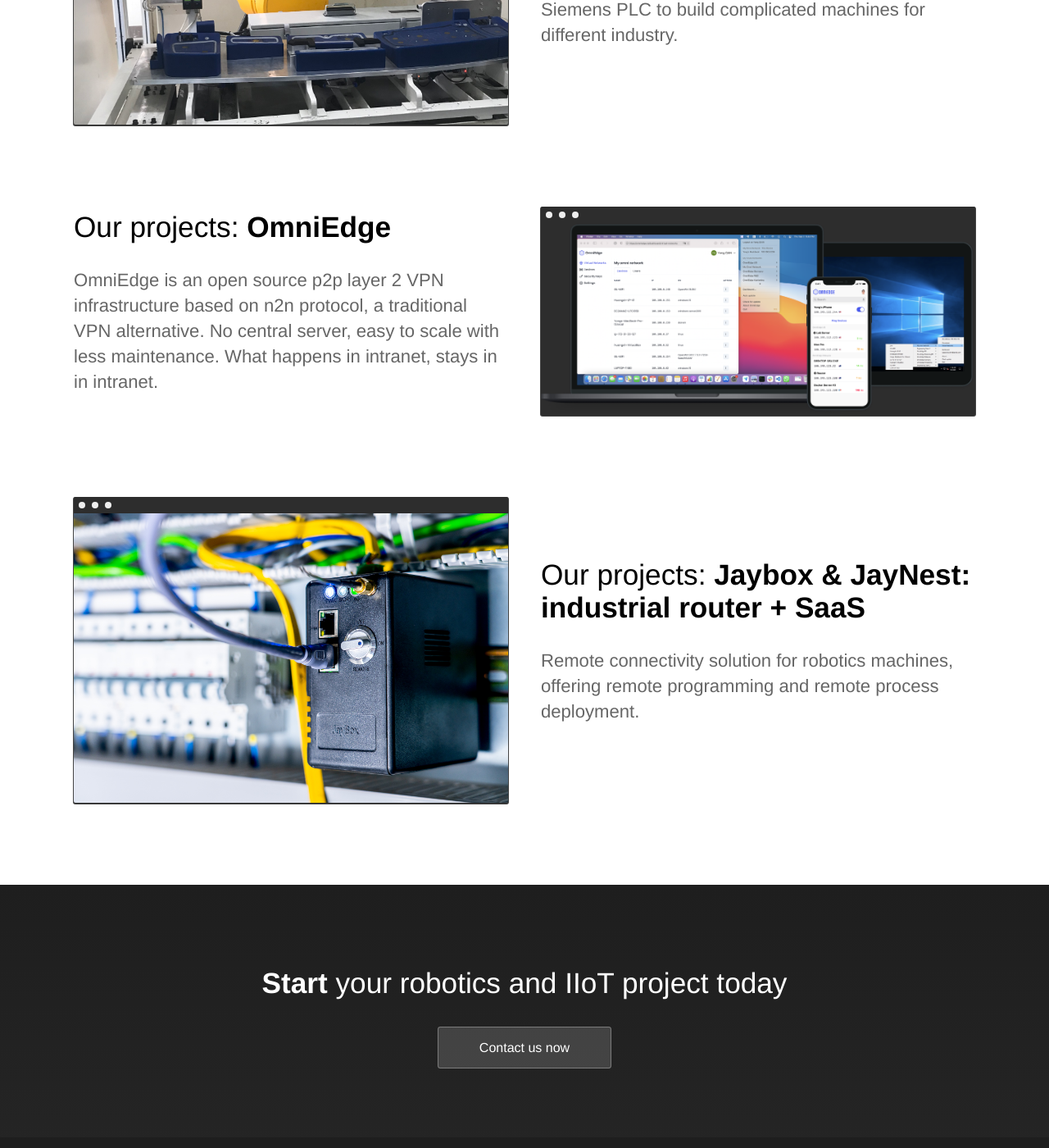
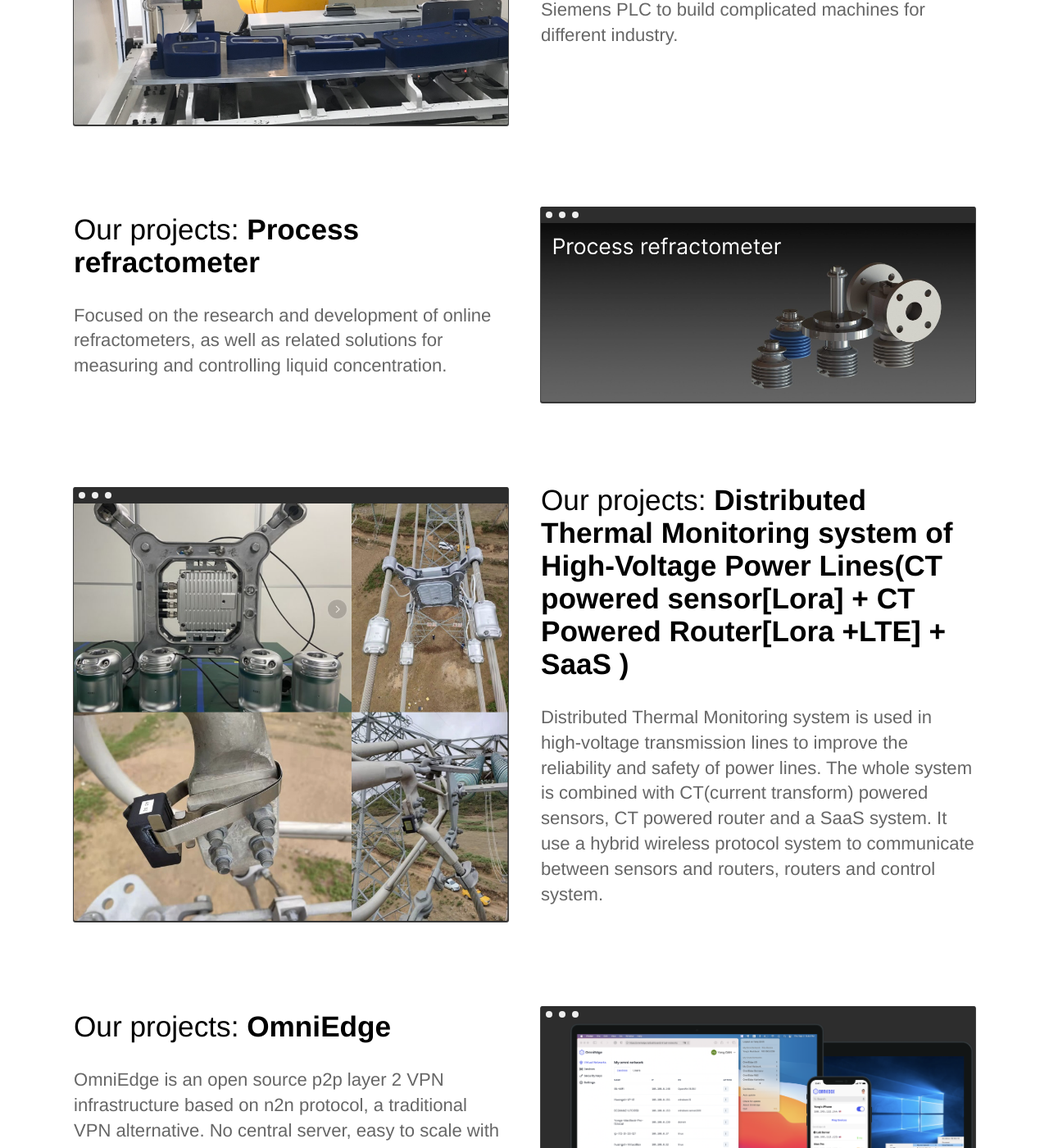
Before and after one commit to omniedgeio/omniedgeio.github.io, a Jekyll site: the page built from index.html, in a window 1280 px wide and 1400 px high, scrolled down 1243 px. Shown: the whole window at 82% size. Built offline with Jekyll 4.4.1, drawn with Linux system fonts in a browser that asks for light colours.

Commit message:
add yifan and CT

```diff
--- a/index.html
+++ b/index.html
@@ -35,6 +35,31 @@
 			</div>
 			<div class="image">
 				<img src="{{ site.baseurl }}/images/robot.jpg" alt="Screenshot" class="screenshot editable" />
+			</div>
+		</div>
+	</section>
+
+	<section id="Yifan">
+		<div class="container flex">
+			<div class="text editable">
+				<h2>Our projects: <strong>Process refractometer</strong> </h2>
+				<p>Focused on the research and development of online refractometers, as well as related solutions for measuring and controlling liquid concentration. </p>
+			</div>
+			<div class="image">
+				<img src="{{ site.baseurl }}/images/yifan.png" alt="Screenshot" class="screenshot editable" />
+			</div>
+		</div>
+	</section>
+
+	<section id="CT">
+		<div class="container flex">
+			<div class="text editable">
+				<h2>Our projects: <strong> Distributed Thermal Monitoring system of High-Voltage Power Lines(CT powered sensor[Lora] + CT Powered Router[Lora +LTE] + SaaS ) </strong> </h2>
+				<p>Distributed Thermal Monitoring system is used in high-voltage transmission lines to improve the reliability and safety of power lines. The whole system is combined with CT(current transform) powered sensors, CT powered router and a SaaS system.
+				It use a hybrid wireless protocol system to communicate between sensors and routers, routers and control system.   </p>
+			</div>
+			<div class="image">
+				<img src="{{ site.baseurl }}/images/CT.png" alt="Screenshot" class="screenshot editable" />
 			</div>
 		</div>
 	</section>
```
Also changed, not shown: images/CT.png (added), images/yifan.png (added).
